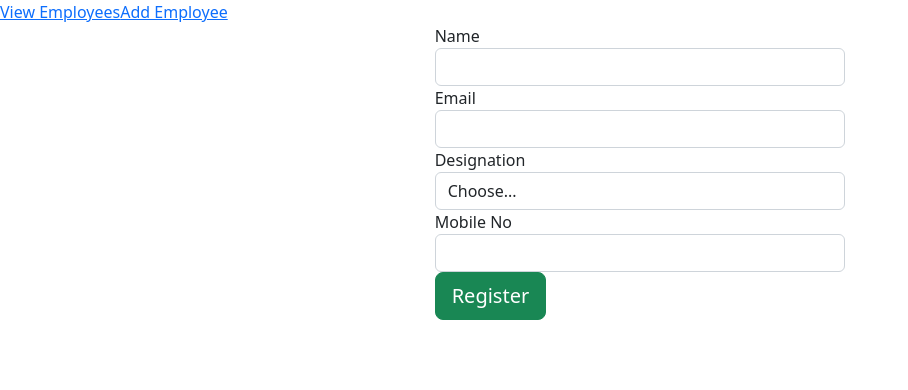
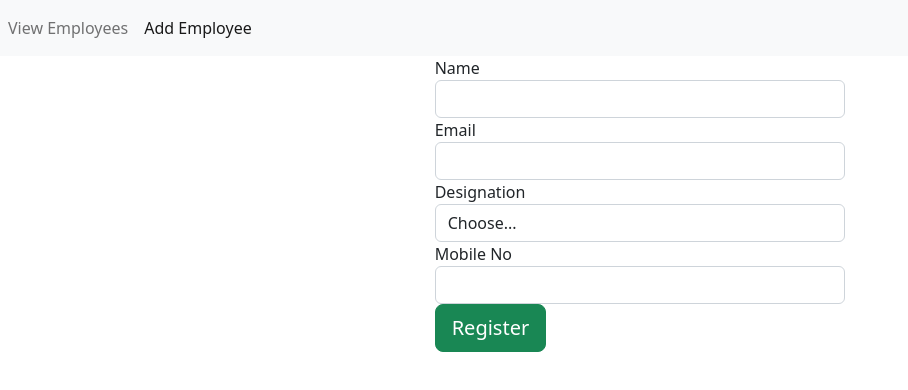
Before and after one commit to geekabhinav007/mean-_test, an Angular app in the folder frontend/mean-stack-crud-app/: page /create-employee in a window 1280 px wide. Shown: the top 390 px of the page, without its empty margins (0-908 px from the left). Built offline with nearby package versions, Linux system fonts and the light colour scheme.

Commit message:
changed some formating and look of the application

```diff
--- a/frontend/mean-stack-crud-app/src/app/app.component.html
+++ b/frontend/mean-stack-crud-app/src/app/app.component.html
@@ -1,4 +1,11 @@
-<nav>
-  <a routerLinkActive="active" routerLink="/employees-list">View Employees</a>
-  <a routerLinkActive="active" routerLink="/create-employee">Add Employee</a>
-</nav><router-outlet></router-outlet>
+<nav class="navbar navbar-expand-lg navbar-light bg-light">
+  <ul class="navbar-nav mr-auto">
+    <li class="nav-item">
+      <a class="nav-link" routerLinkActive="active" routerLink="/employees-list">View Employees</a>
+    </li>
+    <li class="nav-item">
+      <a class="nav-link" routerLinkActive="active" routerLink="/create-employee">Add Employee</a>
+    </li>
+  </ul>
+</nav>
+<router-outlet></router-outlet>
```
